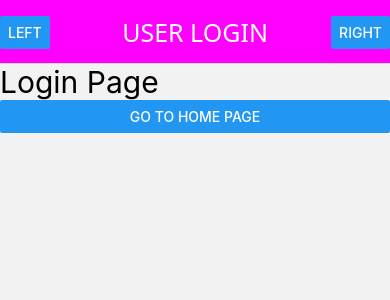
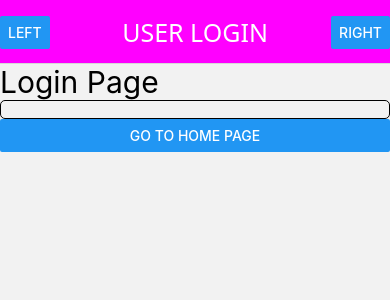
Before and after one commit to Tejas383/learn-react-native-, a React Native app: screen /Login in a window 390 px wide. Shown: the top 300 px of the page. Built offline with nearby package versions, Linux system fonts and the light colour scheme.

Commit message:
pass data between screens

```diff
--- a/components/Home.js
+++ b/components/Home.js
@@ -1,9 +1,11 @@
 import { Text, View } from 'react-native';
 
-const Home = () => {
+const Home = props => {
+  const name = props.route.params.name;
   return (
     <View>
       <Text style={{ fontSize: 30 }}>Home Page</Text>
+      <Text style={{ fontSize: 20 }}>{name}</Text>
     </View>
   );
 };
--- a/components/Login.js
+++ b/components/Login.js
@@ -1,12 +1,24 @@
-import { Button, Text, View } from 'react-native';
+import { useState } from 'react';
+import { Button, Text, TextInput, View } from 'react-native';
 
 const Login = props => {
+  // const name = 'Tejasvita';
+  const [name, setName] = useState('');
+
   return (
     <View>
       <Text style={{ fontSize: 30 }}>Login Page</Text>
+      <TextInput
+        style={{
+          borderColor: 'black',
+          borderRadius: 5,
+          borderWidth: 1,
+        }}
+        onChangeText={text => setName(text)}
+      />
       <Button
         title="go to home page"
-        onPress={() => props.navigation.navigate('Home')}
+        onPress={() => props.navigation.navigate('Home', { name })}
       />
     </View>
   );
```
